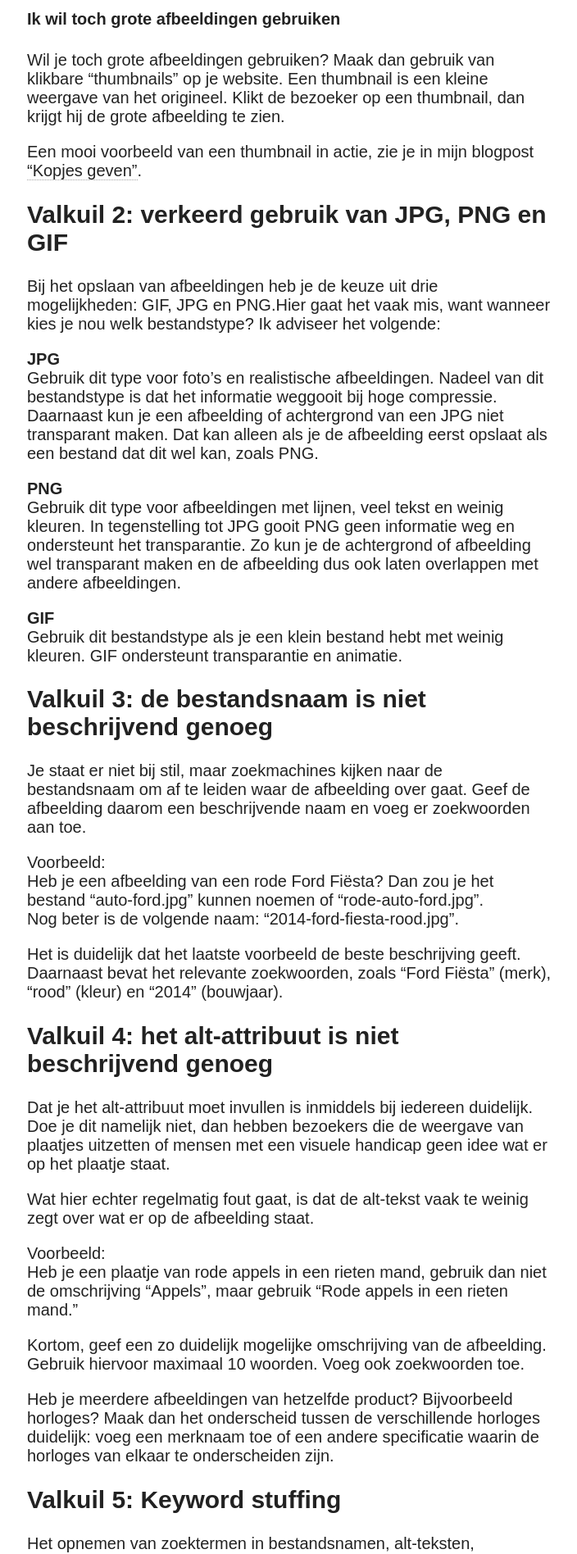
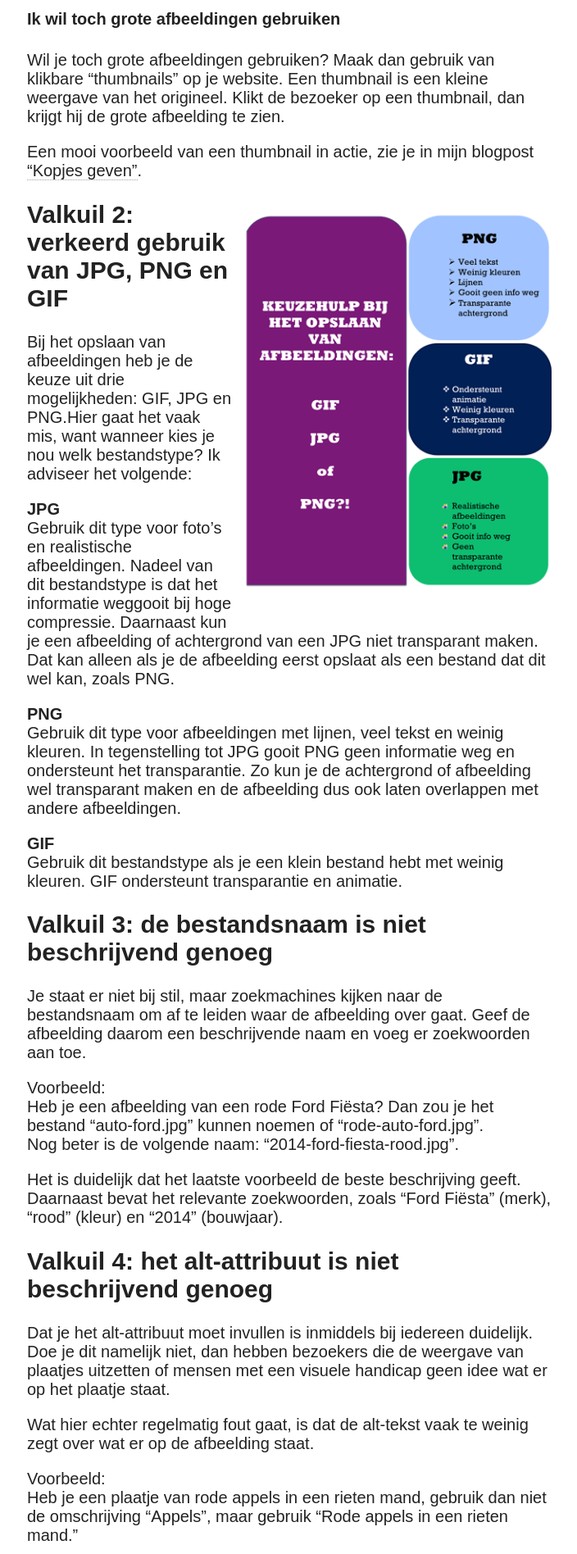
Before and after one commit to TheKnowsyFerret/theknowsyferret.github.io, a Jekyll site: the page built from _posts/2014-08-08-7-valkuilen-bij-het-gebruik-van-afbeeldingen-op-je-website.md, in a window 1280 px wide. Shown: the part 1407-3303 px from the top of the page at 82% size, without its empty margins (317-1021 px from the left). Built offline with Jekyll 4.4.1, drawn with Linux system fonts in a browser that asks for light colours; nearby versions of some CDN libraries; comment, search, counter and statistics services are not loaded.

Commit message:
afbeelding

```diff
--- a/_posts/2014-08-08-7-valkuilen-bij-het-gebruik-van-afbeeldingen-op-je-website.md
+++ b/_posts/2014-08-08-7-valkuilen-bij-het-gebruik-van-afbeeldingen-op-je-website.md
@@ -45,6 +45,11 @@ Een mooi voorbeeld van een thumbnail in actie, zie je in mijn blogpost
 <a href="http://theknowsyferret.github.io/kopjes-geven/"> “Kopjes
 geven”</a>.
 
+
+<figure class="floatright">
+  <img src="/images/keuzehulp-afbeeldingen-bestandstype.png"
+  alt="Keuzehulp bij het opslaan van afbeeldingen">
+</figure>
 
 ##Valkuil 2: verkeerd gebruik van JPG, PNG en GIF
 Bij het opslaan van afbeeldingen heb je de keuze uit drie mogelijkheden: GIF, JPG en PNG.Hier gaat het vaak mis, want wanneer kies je nou welk bestandstype? Ik adviseer het volgende:
```
Also changed, not shown: images/keuzehulp-afbeeldingen-bestandstype.png (added).
